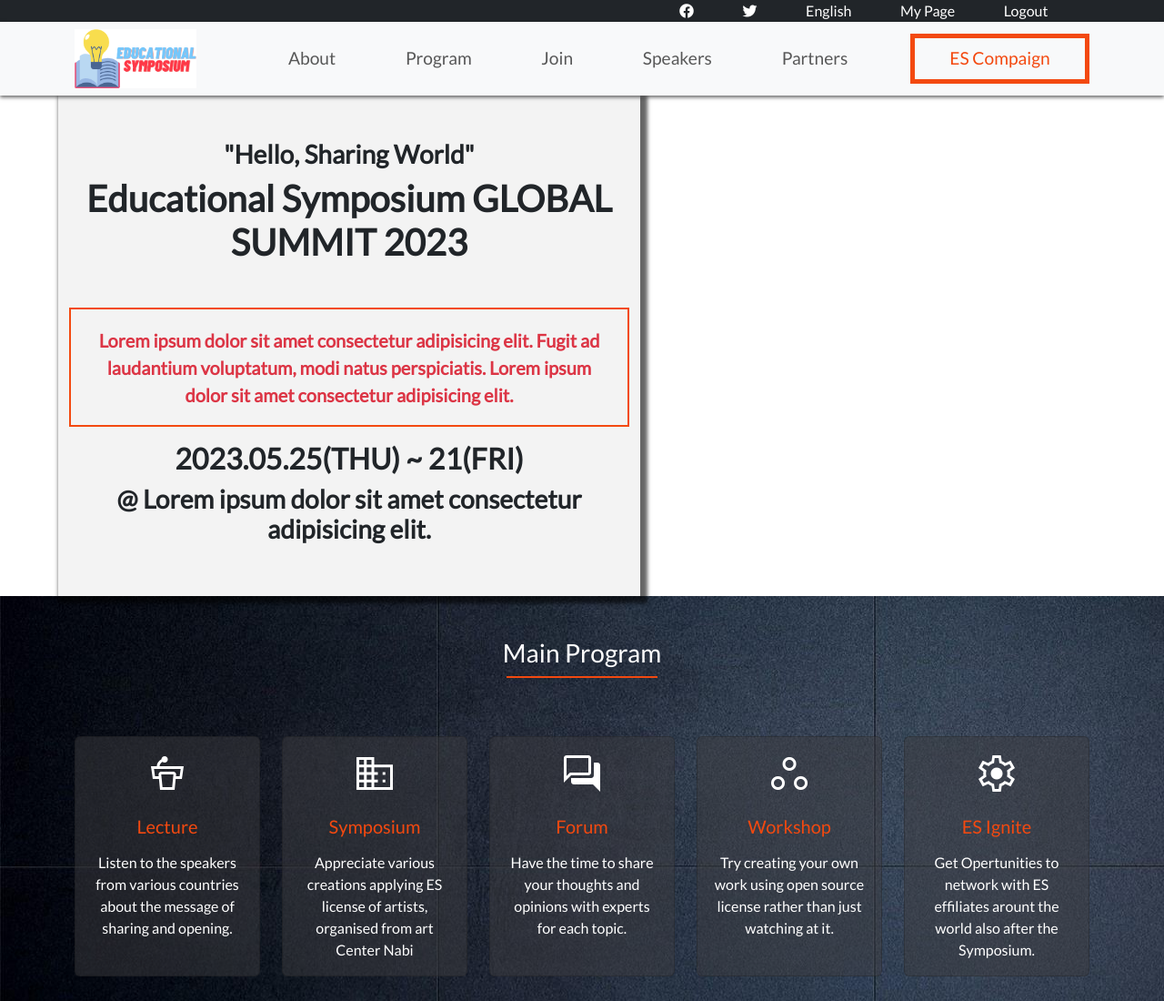
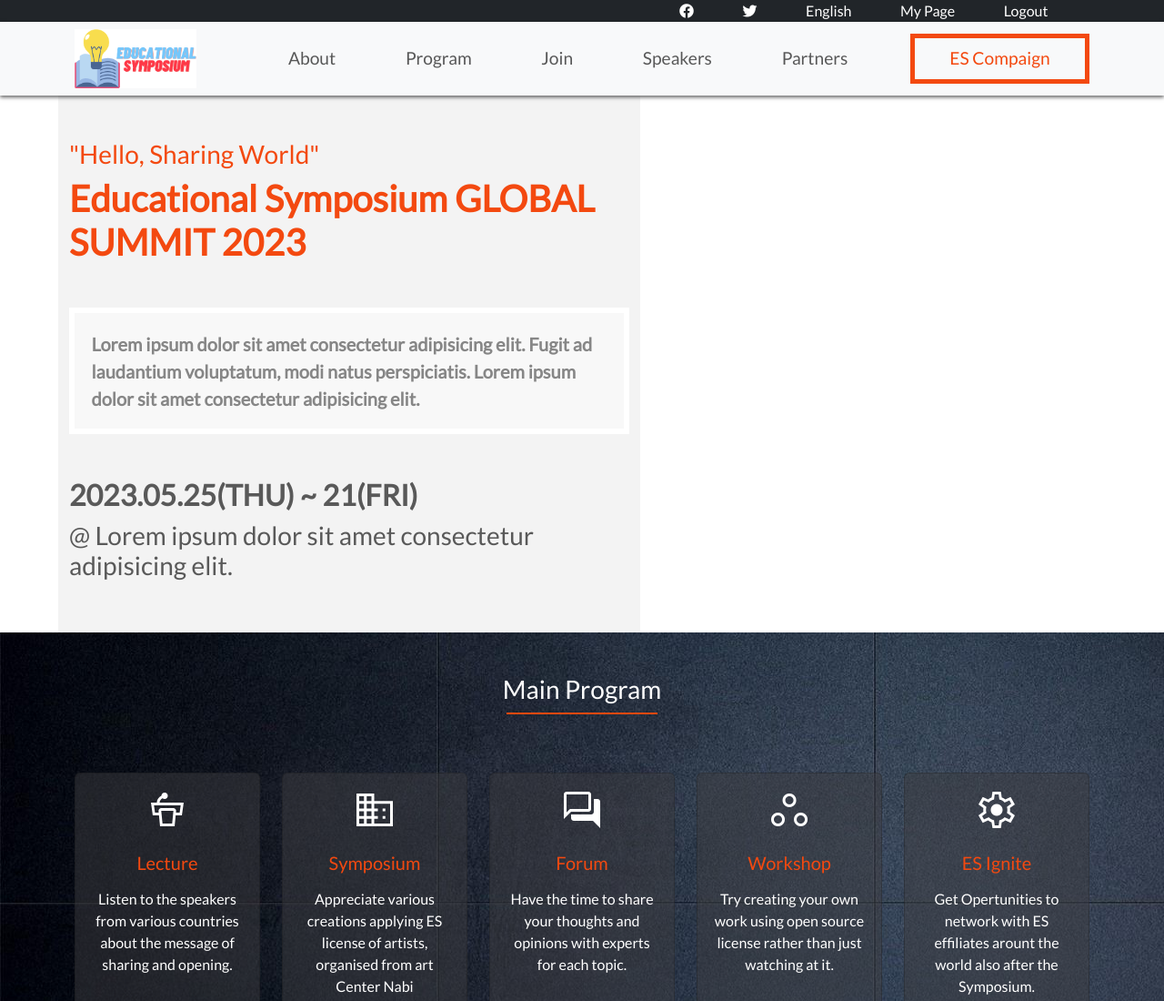
Before and after one commit to kamranasif506/Educational-Symposium, a website: page index.html in a window 1280 px wide. Shown: the top 1100 px of the page at 91% size. Drawn offline with nearby package versions, Linux system fonts and the light colour scheme.

Commit message:
Resolved main section styling in home page

```diff
--- a/index.html
+++ b/index.html
@@ -87,19 +87,19 @@
         </div>
       </nav>
     </header>
-      <section class=" container-fluid my-auto header d-flex flex-column align-center justify-content-center text-center">
+      <section class=" container-fluid my-auto header d-flex flex-column align-center justify-content-center">
         <div class="row">
           <div class="col-md-6 col-xs-12 col-sm-12 my-auto bg-color">
             <div class="upper-content my-auto py-5 ">
-              <h3 class="fw-bold">"Hello, Sharing World"</h3>
+              <h3 class="text-color">"Hello, Sharing World"</h3>
 
-              <h1 class="fw-bold">Educational Symposium <span class="text-uppercase">GLOBAL SUMMIT</span> 2023</h1>
+              <h1 class="fw-bold text-color">Educational Symposium <span class="text-uppercase">GLOBAL SUMMIT</span> 2023</h1>
 
-              <p class="fs-5 fw-bold description mt-5 text-danger">Lorem ipsum dolor sit amet consectetur adipisicing elit. Fugit ad laudantium voluptatum, modi natus perspiciatis. Lorem ipsum dolor sit amet consectetur adipisicing elit.</p>
+              <p class="fs-5 fw-bold description mt-5">Lorem ipsum dolor sit amet consectetur adipisicing elit. Fugit ad laudantium voluptatum, modi natus perspiciatis. Lorem ipsum dolor sit amet consectetur adipisicing elit.</p>
 
-              <div class="lower-content">
-                  <h2 class="fw-bold">2023.05.25(THU) ~ 21(FRI)</h2>
-                  <h3 class="fw-bold">@ Lorem ipsum dolor sit amet consectetur adipisicing elit.</h3>
+              <div class="lower-content mt-5">
+                  <h2 class="font-weight data_color">2023.05.25(THU) ~ 21(FRI)</h2>
+                  <h3 class="data_color">@ Lorem ipsum dolor sit amet consectetur adipisicing elit.</h3>
               </div>
             </div>
           </div>
--- a/style.css
+++ b/style.css
@@ -37,6 +37,9 @@
   display: block;
 
 }
+.text-color {
+  color: #F34910;
+}
 
 .nav-item:hover {
   text-shadow: 5px 5px 5px #ccc;
@@ -53,12 +56,20 @@
 }
 
 .description {
-  border: 2px solid #F34910;
+  border: 6px solid #fff;
   padding: 3%;
+  background: #F8F8F8;
+  color: #868686;
 }
 
 .description-about {
   padding: 3%;
+}
+.font-weight {
+  font-weight: 900;
+}
+.data_color {
+  color: #595959;
 }
 
 .description_div {
@@ -93,7 +104,6 @@
   justify-content: center;
   align-items: center;
   margin-left: 5%;
-  box-shadow: 4px 4px 4px 4px rgba(0, 0, 0, 0.6);
 }
 
 .mian-box {
```
